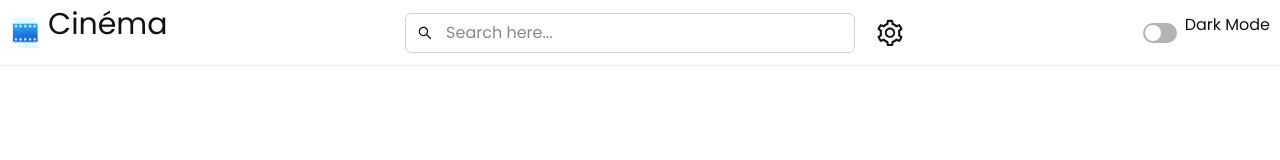
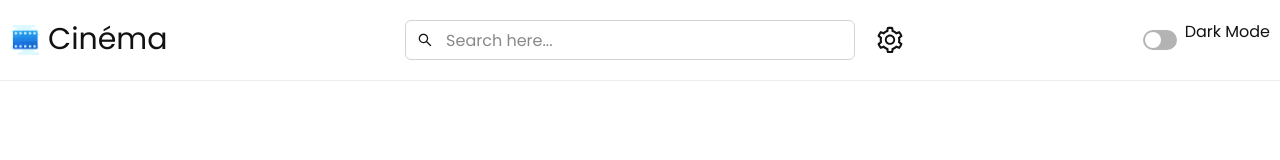
Before and after one commit to mathiaswakgari/movie-hub, a React (Vite) app: page / in a window 1280 px wide. Shown: the top 160 px of the page. Built offline with nearby package versions, Linux system fonts and the light colour scheme; no server answers.

Commit message:
Added logo text padding top.

```diff
--- a/src/components/NavBar.tsx
+++ b/src/components/NavBar.tsx
@@ -56,6 +56,7 @@ const NavBar = ({
                   md: "2xl",
                   lg: "3xl",
                 }}
+                paddingTop={"15px"}
               >
                 Cinéma
               </Text>
```
